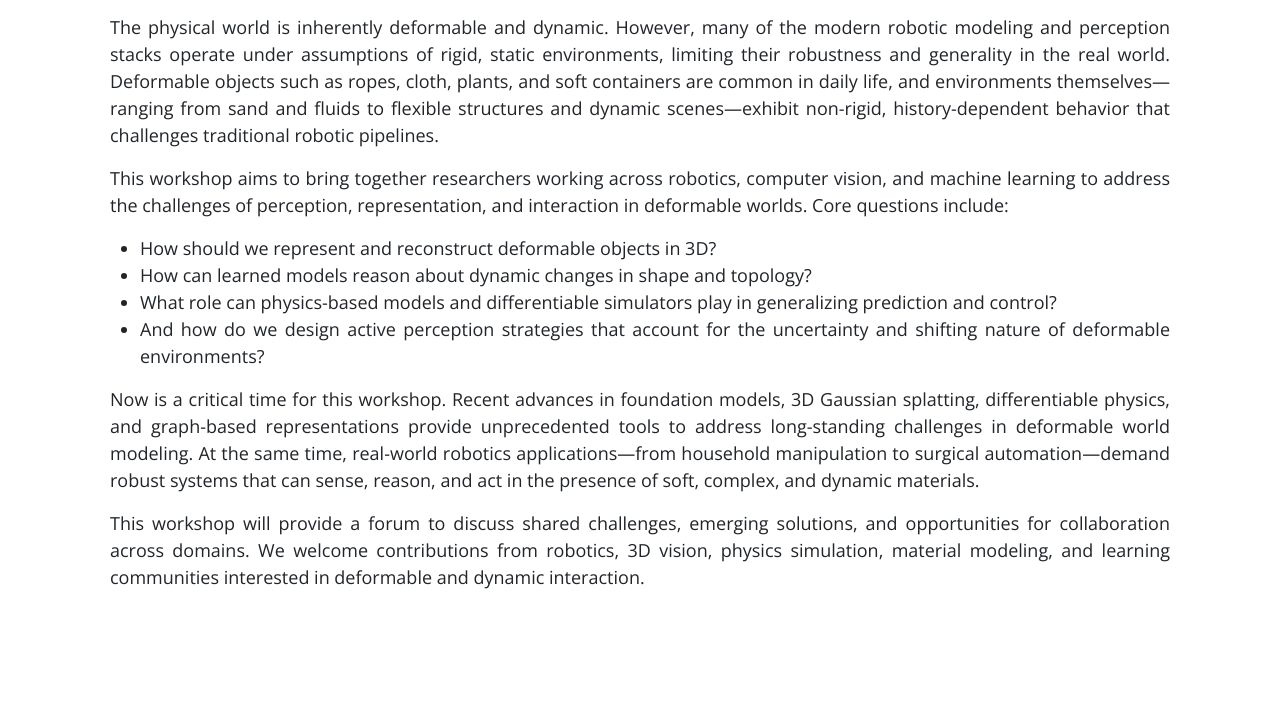
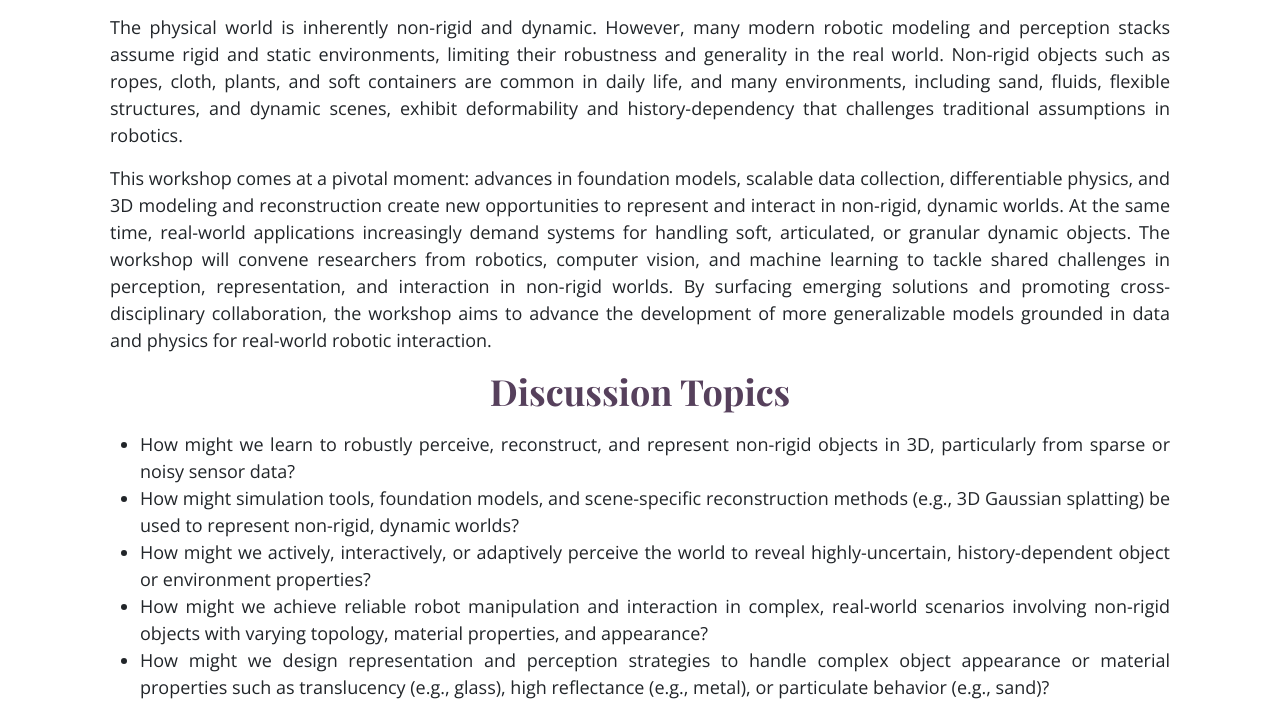
Before and after one commit to rino-workshop/rino-workshop.github.io, a plain HTML site: page index.html in a window 1280 px wide. Shown: the part 467-1168 px from the top of the page. Drawn offline with nearby package versions, Linux system fonts and the light colour scheme.

Commit message:
Update index.html
align webpage description with proposal description

```diff
--- a/index.html
+++ b/index.html
@@ -111,30 +111,19 @@
     <div class="section" id="overview" style="align-content:center;">
       <!-- <img src="imgs/logo.png" class="mx-auto d-block" style="width:500px;"> -->
       <h2>Overview</h2>
-      <p>The physical world is inherently deformable and dynamic. However, many of the modern robotic modeling and perception stacks operate under assumptions of rigid, static environments, limiting their robustness and generality in the real world. Deformable objects such as ropes, cloth, plants, and soft containers are common in daily life, and environments themselves—ranging from sand and fluids to flexible structures and dynamic scenes—exhibit non-rigid, history-dependent behavior that challenges traditional robotic pipelines.</p>
+      <p>The physical world is inherently non-rigid and dynamic. However, many modern robotic modeling and perception stacks assume rigid and static environments, limiting their robustness and generality in the real world. Non-rigid objects such as ropes, cloth, plants, and soft containers are common in daily life, and many environments, including sand, fluids, flexible structures, and dynamic scenes, exhibit deformability and history-dependency that challenges traditional assumptions in robotics.</p>
 
-      <p>This workshop aims to bring together researchers working across robotics, computer vision, and machine learning to address the challenges of perception, representation, and interaction in deformable worlds. Core questions include:</p>
-      <ul>
-          <li>How should we represent and reconstruct deformable objects in 3D?</li>
-          <li>How can learned models reason about dynamic changes in shape and topology?</li>
-          <li>What role can physics-based models and differentiable simulators play in generalizing prediction and control?</li>
-          <li>And how do we design active perception strategies that account for the uncertainty and shifting nature of deformable environments?</li>
-      </ul>
-
-      <p>Now is a critical time for this workshop. Recent advances in foundation models, 3D Gaussian splatting, differentiable physics, and graph-based representations provide unprecedented tools to address long-standing challenges in deformable world modeling. At the same time, real-world robotics applications—from household manipulation to surgical automation—demand robust systems that can sense, reason, and act in the presence of soft, complex, and dynamic materials.</p>
-
-      <p>This workshop will provide a forum to discuss shared challenges, emerging solutions, and opportunities for collaboration across domains. We welcome contributions from robotics, 3D vision, physics simulation, material modeling, and learning communities interested in deformable and dynamic interaction.</p>
-    </div>
+      <p>This workshop comes at a pivotal moment: advances in foundation models, scalable data collection, differentiable physics, and 3D modeling and reconstruction create new opportunities to represent and interact in non-rigid, dynamic worlds. At the same time, real-world applications increasingly demand systems for handling soft, articulated, or granular dynamic objects. The workshop will convene researchers from robotics, computer vision, and machine learning to tackle shared challenges in perception, representation, and interaction in non-rigid worlds. By surfacing emerging solutions and promoting cross-disciplinary collaboration, the workshop aims to advance the development of more generalizable models grounded in data and physics for real-world robotic interaction.</p>
 
     <div class="section" style="align-content:center;">
       <!-- <img src="imgs/logo.png" class="mx-auto d-block" style="width:500px;"> -->
       <h2>Discussion Topics</h2>
       <ul>
-        <li>How can we robustly perceive, reconstruct, and represent non-rigid objects in 3D from sparse or noisy sensor data?</li>
-        <li>How can we balance simulation tools, foundation-model-based approaches, and scene-specific reconstruction methods (e.g., 3D Gaussian splatting) for representing non-rigid, dynamic worlds?</li>
-        <li>What strategies enable active and adaptive perception in environments with high uncertainty, non-rigidity, and history-dependent dynamics?</li>
-        <li>How can robotic systems achieve reliable manipulation and interaction in complex, real-world scenarios involving non-rigid objects with varying topology, material properties and appearance?</li>
-        <li>What representations and perception strategies are needed to handle complex object appearance or material properties such as translucency (e.g., glass), high reflectance (e.g., metal), or particulate behavior (e.g., sand, grains)?</li>
+        <li>How might we learn to robustly perceive, reconstruct, and represent non-rigid objects in 3D, particularly from sparse or noisy sensor data?</li>
+        <li>How might simulation tools, foundation models, and scene-specific reconstruction methods (e.g., 3D Gaussian splatting) be used to represent non-rigid, dynamic worlds?</li>
+        <li>How might we actively, interactively, or adaptively perceive the world to reveal highly-uncertain, history-dependent object or environment properties?</li>
+        <li>How might we achieve reliable robot manipulation and interaction in complex, real-world scenarios involving non-rigid objects with varying topology, material properties, and appearance?</li>
+        <li>How might we design representation and perception strategies to handle complex object appearance or material properties such as translucency (e.g., glass), high reflectance (e.g., metal), or particulate behavior (e.g., sand)?</li>
     </ul>
   </div>
 
```
